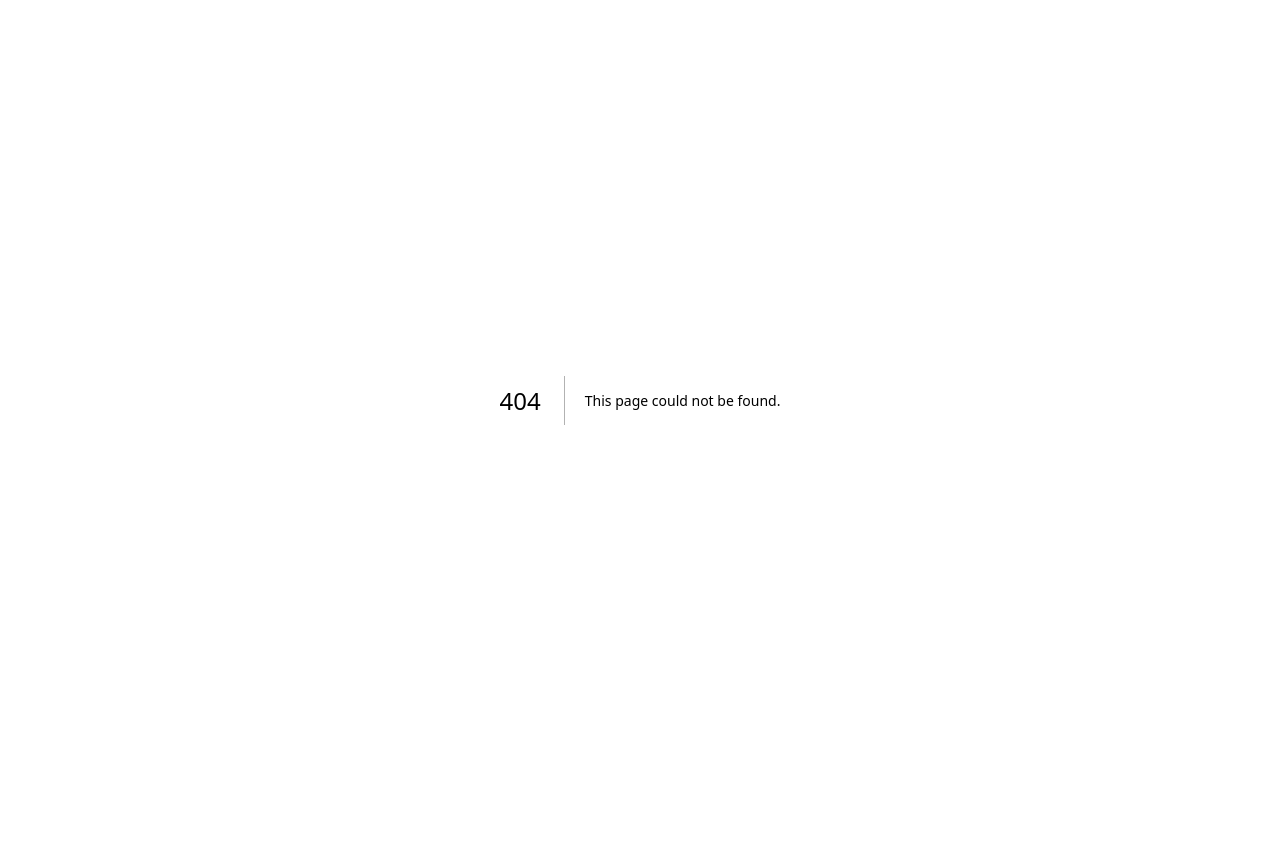
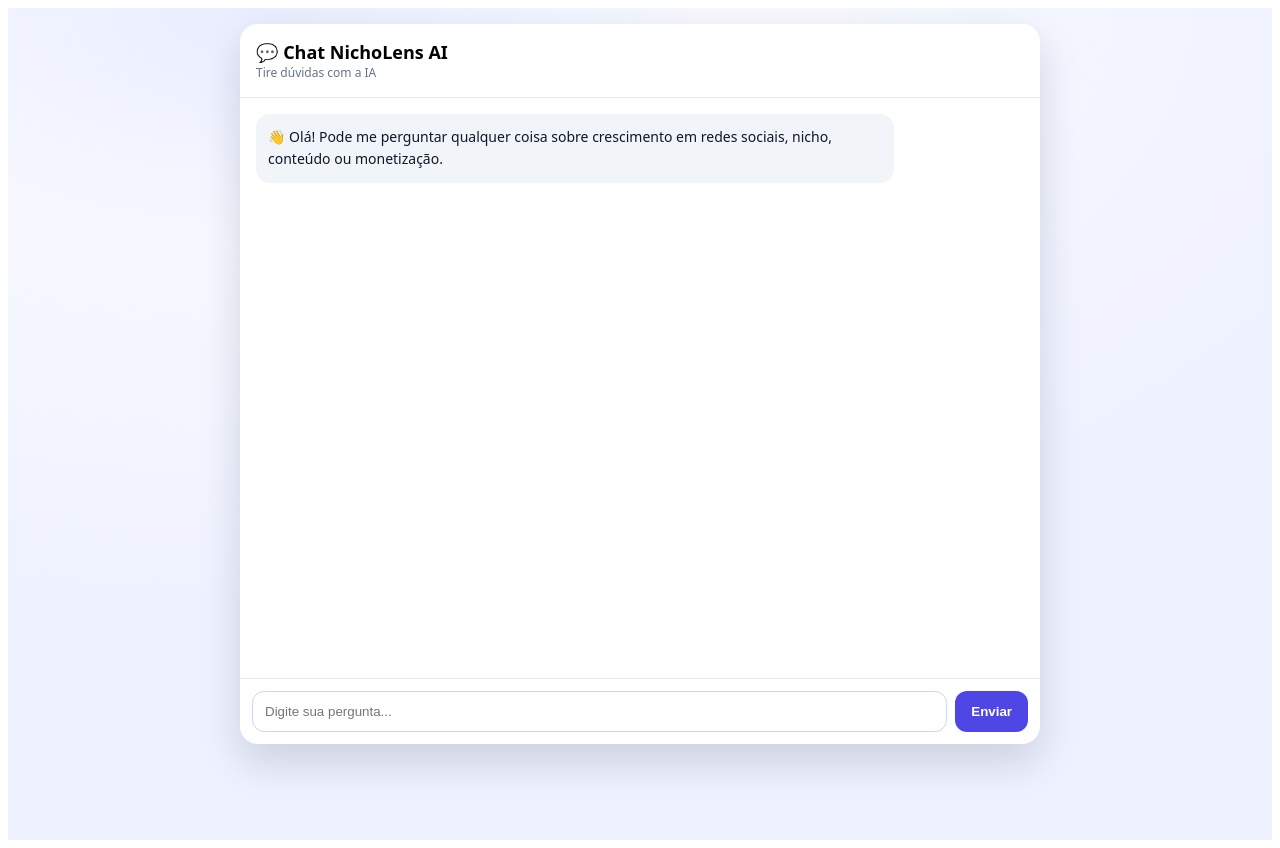
Before and after one commit to robinbrasil008-del/App---NichoLens-AI, a Next.js app: page /chat in a window 1280 px wide. Before the commit this address had no page. Before the commit the page ends 800 px from the top, so only its background shows below. Built offline with nearby package versions, Linux system fonts and the light colour scheme.

Commit message:
Create page.js

```diff
--- /dev/null
+++ b/app/chat/page.js
@@ -0,0 +1,173 @@
+"use client";
+import { useEffect, useRef, useState } from "react";
+
+export default function ChatPage() {
+  const [messages, setMessages] = useState([
+    {
+      role: "assistant",
+      content:
+        "👋 Olá! Pode me perguntar qualquer coisa sobre crescimento em redes sociais, nicho, conteúdo ou monetização.",
+    },
+  ]);
+  const [input, setInput] = useState("");
+  const [loading, setLoading] = useState(false);
+  const bottomRef = useRef(null);
+
+  useEffect(() => {
+    bottomRef.current?.scrollIntoView({ behavior: "smooth" });
+  }, [messages]);
+
+  async function sendMessage() {
+    if (!input.trim()) return;
+
+    const newMessages = [
+      ...messages,
+      { role: "user", content: input },
+    ];
+    setMessages(newMessages);
+    setInput("");
+    setLoading(true);
+
+    const res = await fetch("/api/chat", {
+      method: "POST",
+      headers: { "Content-Type": "application/json" },
+      body: JSON.stringify({ messages: newMessages }),
+    });
+
+    const data = await res.json();
+
+    setMessages([
+      ...newMessages,
+      { role: "assistant", content: data.reply },
+    ]);
+    setLoading(false);
+  }
+
+  return (
+    <main style={styles.bg}>
+      <div style={styles.chatBox}>
+        <header style={styles.header}>
+          💬 Chat NichoLens AI
+          <span style={styles.sub}>Tire dúvidas com a IA</span>
+        </header>
+
+        <div style={styles.messages}>
+          {messages.map((m, i) => (
+            <div
+              key={i}
+              style={{
+                ...styles.message,
+                ...(m.role === "user"
+                  ? styles.user
+                  : styles.assistant),
+              }}
+            >
+              {m.content}
+            </div>
+          ))}
+          {loading && (
+            <div style={styles.loading}>✍️ Digitando...</div>
+          )}
+          <div ref={bottomRef} />
+        </div>
+
+        <div style={styles.inputArea}>
+          <input
+            style={styles.input}
+            placeholder="Digite sua pergunta..."
+            value={input}
+            onChange={(e) => setInput(e.target.value)}
+            onKeyDown={(e) => e.key === "Enter" && sendMessage()}
+          />
+          <button style={styles.button} onClick={sendMessage}>
+            Enviar
+          </button>
+        </div>
+      </div>
+    </main>
+  );
+}
+
+const styles = {
+  bg: {
+    minHeight: "100vh",
+    background:
+      "radial-gradient(1200px 600px at 20% 0%, #e9edff 0%, #f7f8ff 40%, #eef2ff 100%)",
+    padding: 16,
+    fontFamily:
+      '"Plus Jakarta Sans", system-ui, -apple-system, Segoe UI',
+  },
+  chatBox: {
+    maxWidth: 800,
+    margin: "0 auto",
+    background: "#ffffff",
+    borderRadius: 18,
+    display: "flex",
+    flexDirection: "column",
+    height: "90vh",
+    boxShadow: "0 18px 40px rgba(15,23,42,0.15)",
+  },
+  header: {
+    padding: 16,
+    fontSize: 18,
+    fontWeight: 800,
+    borderBottom: "1px solid #e5e7eb",
+  },
+  sub: {
+    display: "block",
+    fontSize: 12,
+    color: "#64748b",
+    fontWeight: 500,
+  },
+  messages: {
+    flex: 1,
+    padding: 16,
+    overflowY: "auto",
+    display: "flex",
+    flexDirection: "column",
+    gap: 10,
+  },
+  message: {
+    maxWidth: "80%",
+    padding: 12,
+    borderRadius: 14,
+    fontSize: 14,
+    lineHeight: 1.6,
+  },
+  user: {
+    alignSelf: "flex-end",
+    background: "linear-gradient(90deg,#4f46e5,#7c3aed)",
+    color: "#fff",
+  },
+  assistant: {
+    alignSelf: "flex-start",
+    background: "#f1f5f9",
+    color: "#0f172a",
+  },
+  loading: {
+    fontSize: 12,
+    color: "#64748b",
+  },
+  inputArea: {
+    display: "flex",
+    gap: 8,
+    padding: 12,
+    borderTop: "1px solid #e5e7eb",
+  },
+  input: {
+    flex: 1,
+    padding: 12,
+    borderRadius: 12,
+    border: "1px solid #cbd5f5",
+    outline: "none",
+  },
+  button: {
+    padding: "12px 16px",
+    borderRadius: 12,
+    border: "none",
+    background: "#4f46e5",
+    color: "#fff",
+    fontWeight: 800,
+    cursor: "pointer",
+  },
+};
```
